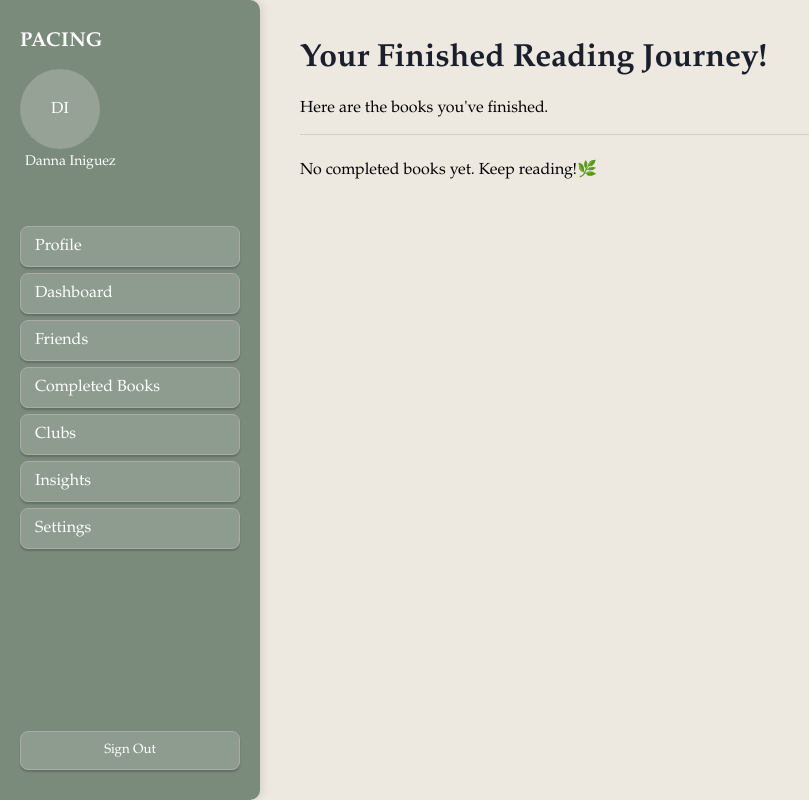
After one commit to d1niguez/Pacing-Booktracker, a Flask app: page /completed_books in a window 1280 px wide. The commit adds this page. Shown: the whole page, without its empty margins (0-809 px from the left). Run offline with Flask 3, Linux system fonts and the light colour scheme.

Commit message:
Added 'Mark as Finished' feature and started on HTML file for completed books dashboard and updated corresponding buttons with direct links to each!

```diff
--- a/app.py
+++ b/app.py
@@ -11,12 +11,13 @@ class Book(db.Model):
            author = db.Column(db.String(200), nullable = False)
            current_page = db.Column(db.Integer, nullable = False)
            total_pages = db.Column(db.Integer, nullable = False)
+           finished = db.Column(db.Boolean, default = False)
 
 
 
 @app.route('/')
 def index():
-    books = Book.query.all()
+    books = Book.query.filter_by(finished = False).all()
     return render_template('dashboard.html', books=books)
 
 @app.route('/add_book_form', methods=['GET', 'POST'])
@@ -35,7 +36,6 @@ def add_book_form():
             )
         db.session.add(new_book)
         db.session.commit()
-
         return redirect(url_for('index'))
     return render_template('add_book_form.html')
 
@@ -58,6 +58,18 @@ def edit_book(id):
         return redirect(url_for('index'))
     return render_template('edit_book.html', book=book)
 
+@app.route('/finish/<int:id>', methods = ['POST'])
+def finish_book(id):
+     book = Book.query.get_or_404(id)
+     book.finished = True
+     db.session.commit()
+     return redirect(url_for('index'))
+
+@app.route('/completed_books')
+def completed_books():
+     books = Book.query.filter_by(finished = True).all()
+     return render_template('completed_books.html', books = books)
+
 
 with app.app_context():
      db.create_all()
--- a/static/style.css
+++ b/static/style.css
@@ -24,7 +24,6 @@
         flex-direction: column;
         z-index: 10;
     }
-
     .sidebar h2 {
         font-size: 20px;
         margin-top: 0;
@@ -47,7 +46,7 @@
     }
 
     .sidebar-btn {
-        background: rgba(255,255,255,0.15);
+       background: rgba(255,255,255,0.15);
         border: 1px solid #AAA;
         box-shadow: 0 2px 2px rgba(0,0,0,0.2);
         color: #ffffff;
@@ -55,11 +54,15 @@
         border-radius: 8px;
         cursor: pointer;
         font-family: 'EB Garamond', Garamond, serif;
+        font-size: 16px;
         text-align: left;
+        box-sizing: border-box;
     }
+
     .sidebar-footer{
         margin-top: auto;
     }
+
 /*Main Content Layout Styling*/
     .main-content {
         margin-left: 260px;
@@ -218,3 +221,10 @@
     display: block;
     margin-top: 10px;
     }
+
+/* Resets link text properties to perfectly match buttons */
+.sidebar-menu a.sidebar-btn {
+    font-size: 16px;
+    text-decoration: none !important;
+    width: 100%;
+}
--- /dev/null
+++ b/templates/completed_books.html
@@ -0,0 +1,60 @@
+<!DOCTYPE html>
+<html lang="en">
+<head>
+    <meta charset="UTF-8">
+    <meta name="viewport" content="width=device-width, initial-scale=1.0">
+    <title>Completed Books</title>
+    <link rel="stylesheet" href="{{ url_for('static', filename='style.css') }}">
+</head>
+
+<body>
+
+<!-- Interactive Rounded Sidebar Layout -->
+<aside class="sidebar">
+    <h2>Pacing</h2>
+    <div class="profile-section">
+        <div class="profile-avatar"> DI </div>
+        <p>Danna Iniguez</p>
+    </div>
+
+    <!-- Navigation Links Menu -->
+    <nav class="sidebar-menu">
+        <button class="sidebar-btn"> Profile </button>
+        <!-- Fixed: Changed class name string to match your regular button class and removed underline -->
+        <a href="{{ url_for('index') }}" class="sidebar-btn" style="text-decoration: none;"> Dashboard </a>
+        <button class="sidebar-btn"> Friends </button>
+        <!-- Fixed: Changed class name string to match your regular button class and removed underline -->
+        <a href="{{ url_for('completed_books') }}" class="sidebar-btn" style="text-decoration: none;"> Completed Books </a>
+        <button class="sidebar-btn"> Clubs </button>
+        <button class="sidebar-btn"> Insights </button>
+        <button class="sidebar-btn"> Settings </button>
+    </nav>
+
+    <div class="sidebar-footer">
+        <button class="signout-button">Sign Out</button>
+    </div>
+
+</aside>
+
+    <main class="main-content">
+        <h1> Your Finished Reading Journey!</h1>
+        <p> Here are the books you've finished.</p>
+        <hr>
+
+    {% for book in books %}
+        <div class="book-card">
+                <p class="book-title">{{ book.title }}</p>
+                <p class="book-author">{{ book.author }}</p>
+
+                <form action="/delete/{{ book.id }}" method="POST">
+                    <button type="submit">Delete</button>
+                </form>
+            </div>
+
+            {% else %}
+                <p>No completed books yet. Keep reading!🌿</p>
+            {% endfor %}
+
+            </main>
+    </body>
+    </html>
```
Also changed, not shown: templates/dashboard.html (+7 -4 lines), instance/books.db.
